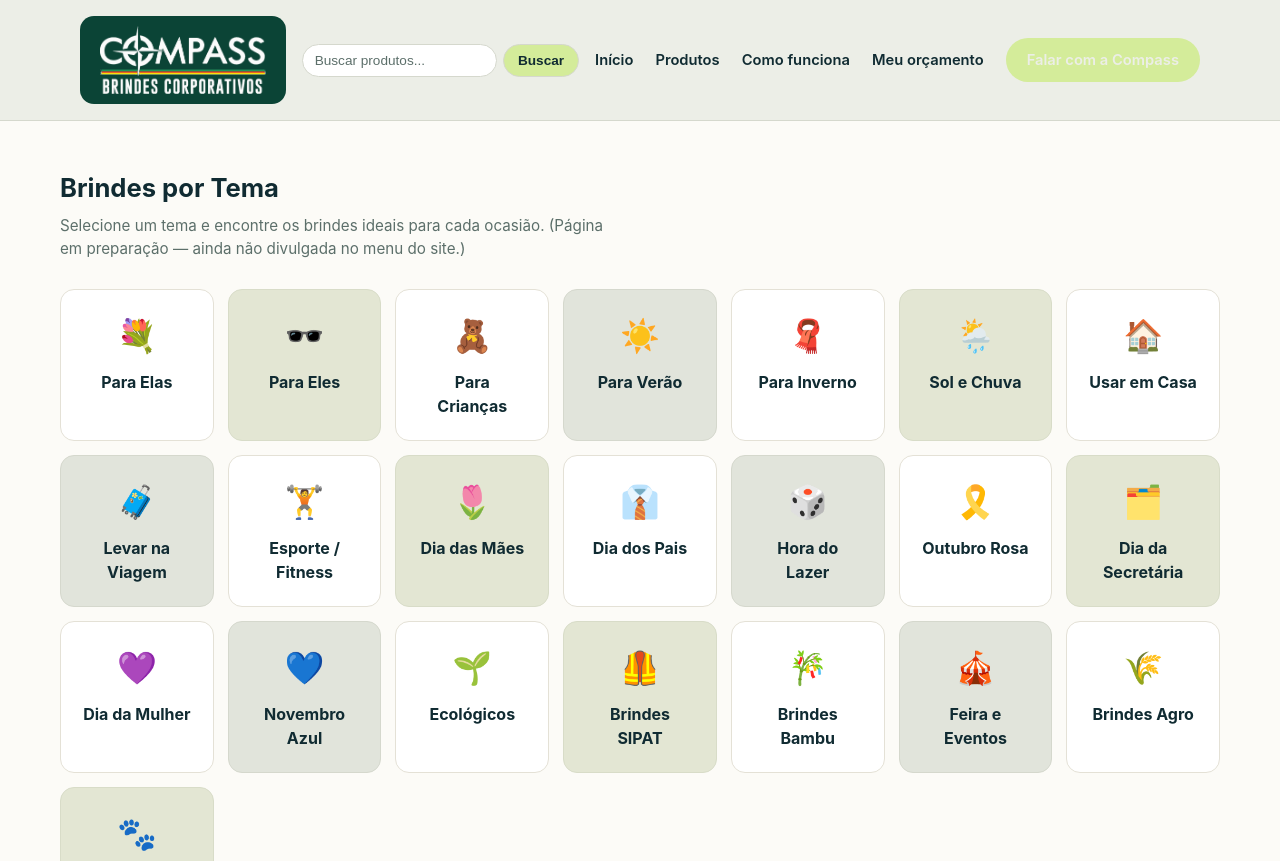
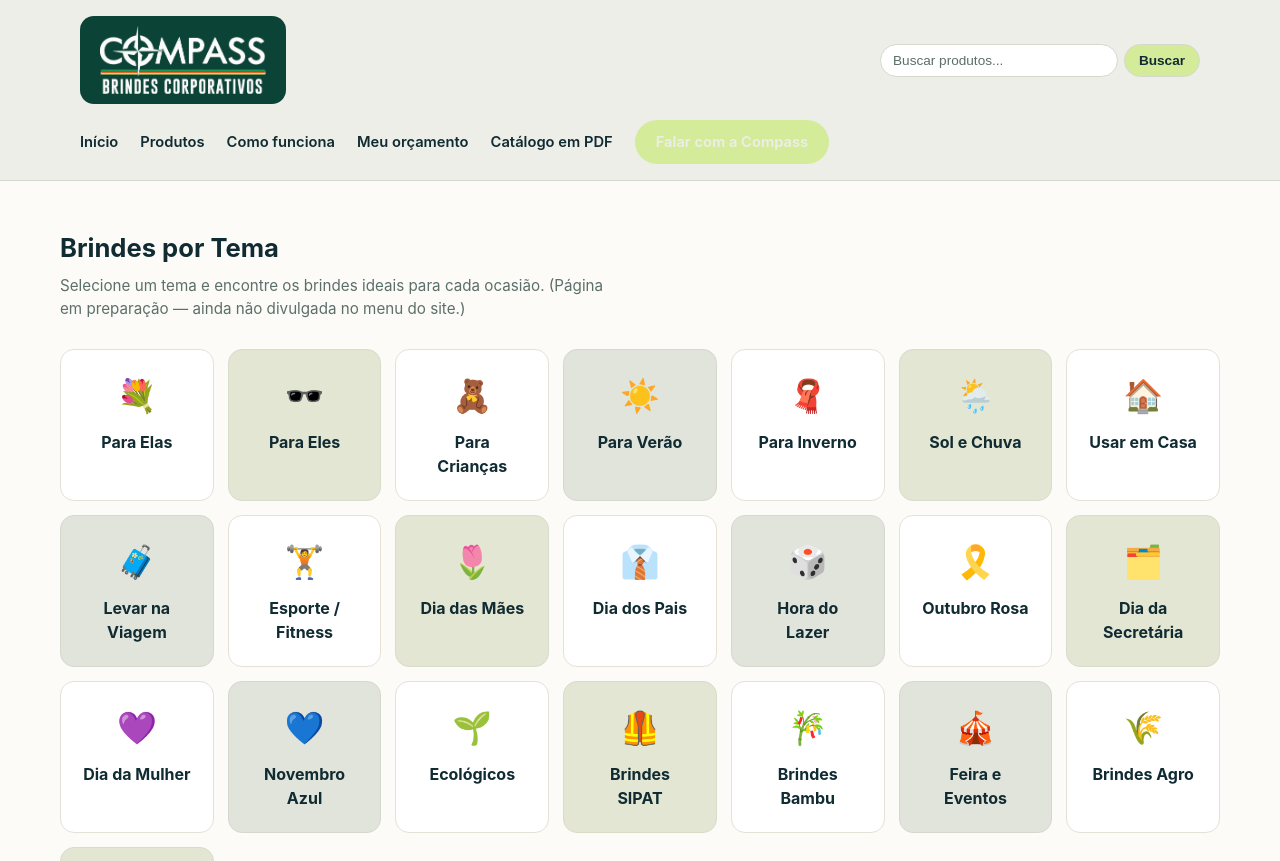
Before and after one commit to compassbrindes-stack/compass-brindes, a Next.js app: page /brindes-por-tema in a window 1280 px wide. Shown: the top 861 px of the page. Built offline with nearby package versions, Linux system fonts and the light colour scheme.

Commit message:
Update site-header.tsx

```diff
--- a/components/site-header.tsx
+++ b/components/site-header.tsx
@@ -38,6 +38,7 @@ export function SiteHeader() {
           <Link href="/produtos">Produtos</Link>
           <Link href="/#como-funciona">Como funciona</Link>
           <Link href="/orcamento">Meu orçamento</Link>
+          <Link href="/catalogo">Catálogo em PDF</Link>
           <a
             className="btn btn-primary"
             href={whatsappUrl}
```
